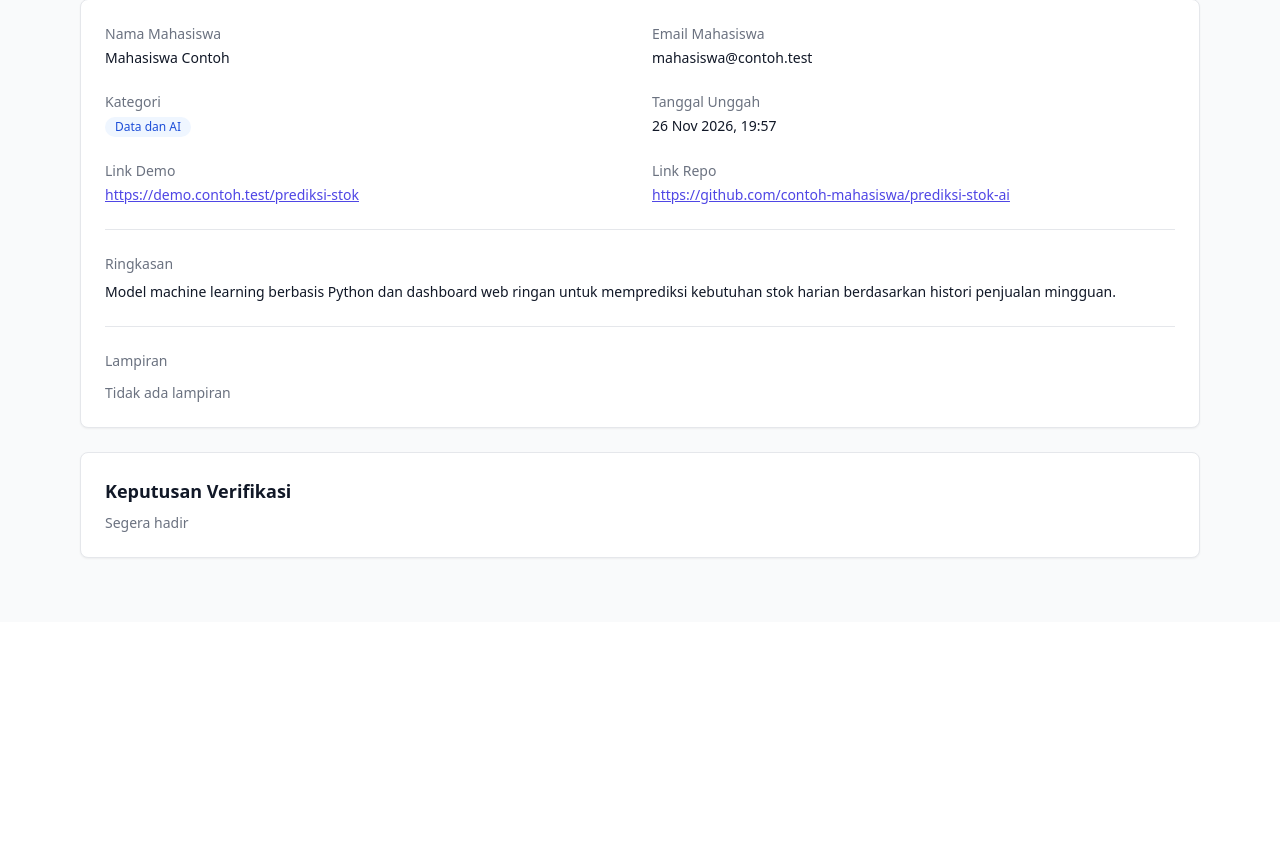
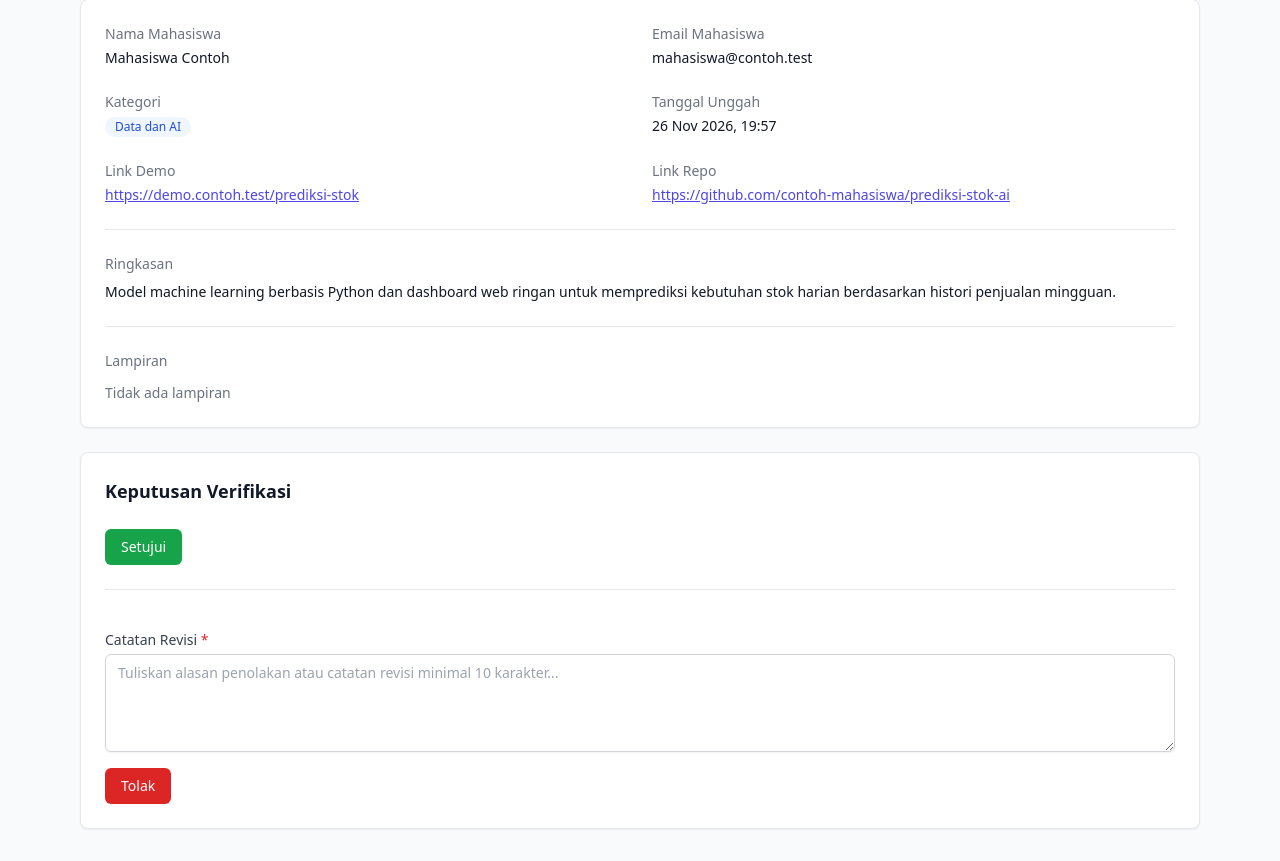
Before and after one commit to Wiljarhan/campus-hub, a Laravel app: page /verifikator/karya/2 in a window 1280 px wide. Shown: the part 178-1039 px from the top of the page. Before the commit the page ends 737 px from the top, so only its background shows below. Run offline with Laravel 12, Linux system fonts and the light colour scheme; a user stored in the database is signed in; data comes from the database, SQL or seed files in the repository; tables that the repository leaves empty hold one stand-in row (values such as "Sample post"); some libraries are stand-ins or nearby versions.

Commit message:
US-4: tombol setujui dan tolak dengan catatan revisi

```diff
--- a/app/Http/Controllers/VerifikatorController.php
+++ b/app/Http/Controllers/VerifikatorController.php
@@ -3,6 +3,10 @@
 namespace App\Http\Controllers;
 
 use App\Models\Karya;
+use App\Models\Verifikasi;
+use Illuminate\Http\RedirectResponse;
+use Illuminate\Http\Request;
+use Illuminate\Support\Facades\DB;
 use Illuminate\View\View;
 
 class VerifikatorController extends Controller
@@ -29,4 +33,74 @@ class VerifikatorController extends Controller
 
         return view('verifikator.show', compact('karya'));
     }
+
+    /**
+     * Approve the specified karya after verification.
+     */
+    public function setujui(Karya $karya): RedirectResponse
+    {
+        if ($karya->status !== 'menunggu') {
+            return redirect()->back()->with('error', 'Karya ini sudah diputuskan sebelumnya.');
+        }
+
+        return $this->simpanKeputusan(
+            $karya,
+            'terverifikasi',
+            null,
+            'Karya berhasil disetujui.'
+        );
+    }
+
+    /**
+     * Reject the specified karya with revision notes.
+     */
+    public function tolak(Request $request, Karya $karya): RedirectResponse
+    {
+        if ($karya->status !== 'menunggu') {
+            return redirect()->back()->with('error', 'Karya ini sudah diputuskan sebelumnya.');
+        }
+
+        $validated = $request->validate([
+            'catatan' => ['required', 'string', 'min:10', 'max:1000'],
+        ], [
+            'catatan.required' => 'Catatan revisi wajib diisi',
+            'catatan.string' => 'Catatan revisi harus berupa teks',
+            'catatan.min' => 'Catatan revisi minimal 10 karakter',
+            'catatan.max' => 'Catatan revisi maksimal 1000 karakter',
+        ]);
+
+        return $this->simpanKeputusan(
+            $karya,
+            'ditolak',
+            $validated['catatan'],
+            'Karya ditolak, catatan revisi terkirim ke mahasiswa.'
+        );
+    }
+
+    /**
+     * Persist the verification decision and update the karya status atomically.
+     */
+    private function simpanKeputusan(
+        Karya $karya,
+        string $hasil,
+        ?string $catatan,
+        string $successMessage
+    ): RedirectResponse {
+        DB::transaction(function () use ($karya, $hasil, $catatan) {
+            Verifikasi::create([
+                'karya_id' => $karya->id,
+                'verifikator_id' => auth()->id(),
+                'hasil' => $hasil,
+                'catatan' => $catatan,
+            ]);
+
+            $karya->update([
+                'status' => $hasil,
+            ]);
+        });
+
+        return redirect()
+            ->route('verifikator.index')
+            ->with('success', $successMessage);
+    }
 }
--- a/resources/views/verifikator/index.blade.php
+++ b/resources/views/verifikator/index.blade.php
@@ -10,6 +10,12 @@
                 </p>
             </div>
         </div>
+
+        @if (session('success'))
+            <div class="rounded-lg border border-green-200 bg-green-50 px-4 py-3 text-sm text-green-800">
+                {{ session('success') }}
+            </div>
+        @endif
 
         @if ($karyas->isEmpty())
             <div class="bg-white border border-gray-200 rounded-lg p-8 text-center shadow-sm">
--- a/resources/views/verifikator/show.blade.php
+++ b/resources/views/verifikator/show.blade.php
@@ -3,7 +3,7 @@
 @section('content')
     @php
         $statusClasses = match ($karya->status) {
-            'disetujui', 'diterima' => 'bg-green-100 text-green-800',
+            'terverifikasi', 'disetujui', 'diterima' => 'bg-green-100 text-green-800',
             'ditolak' => 'bg-red-100 text-red-800',
             'revisi' => 'bg-orange-100 text-orange-800',
             'menunggu' => 'bg-yellow-100 text-yellow-800',
@@ -12,6 +12,11 @@
     @endphp
 
     <div class="space-y-6">
+        @if (session('error'))
+            <div class="rounded-lg border border-red-200 bg-red-50 px-4 py-3 text-sm text-red-700">
+                {{ session('error') }}
+            </div>
+        @endif
         <div class="flex flex-col sm:flex-row sm:items-center sm:justify-between gap-4">
             <div class="space-y-2">
                 <div class="flex flex-wrap items-center gap-3">
@@ -123,9 +128,51 @@
             </div>
         </div>
 
-        <div class="bg-white border border-gray-200 rounded-lg shadow-sm p-6">
+        <div class="bg-white border border-gray-200 rounded-lg shadow-sm p-6 space-y-6">
             <h2 class="text-lg font-semibold text-gray-900">Keputusan Verifikasi</h2>
-            <p class="mt-2 text-sm text-gray-500">Segera hadir</p>
+
+            @if ($karya->status === 'menunggu')
+                <div class="space-y-6">
+                    <form action="{{ route('verifikator.setujui', $karya) }}"
+                          method="POST"
+                          onsubmit="return confirm('Setujui karya ini?')">
+                        @csrf
+                        <button type="submit"
+                                class="inline-flex items-center px-4 py-2 rounded-md text-sm font-medium bg-green-600 text-white hover:bg-green-700 transition">
+                            Setujui
+                        </button>
+                    </form>
+
+                    <form action="{{ route('verifikator.tolak', $karya) }}"
+                          method="POST"
+                          class="border-t border-gray-200 pt-6 space-y-4">
+                        @csrf
+                        <div>
+                            <label for="catatan" class="block text-sm font-medium text-gray-700">
+                                Catatan Revisi <span class="text-red-600">*</span>
+                            </label>
+                            <textarea id="catatan"
+                                      name="catatan"
+                                      rows="4"
+                                      required
+                                      placeholder="Tuliskan alasan penolakan atau catatan revisi minimal 10 karakter..."
+                                      class="mt-1 block w-full rounded-md border @error('catatan') border-red-500 @else border-gray-300 @enderror px-3 py-2 text-sm text-gray-900 shadow-sm focus:border-indigo-500 focus:ring-indigo-500">{{ old('catatan') }}</textarea>
+                            @error('catatan')
+                                <p class="mt-1 text-sm text-red-600">{{ $message }}</p>
+                            @enderror
+                        </div>
+
+                        <button type="submit"
+                                class="inline-flex items-center px-4 py-2 rounded-md text-sm font-medium bg-red-600 text-white hover:bg-red-700 transition">
+                            Tolak
+                        </button>
+                    </form>
+                </div>
+            @else
+                <p class="text-sm text-gray-700">
+                    Karya ini sudah diputuskan dengan status: <span class="font-semibold">{{ $karya->status }}</span>
+                </p>
+            @endif
         </div>
     </div>
 @endsection
--- a/routes/verifikator.php
+++ b/routes/verifikator.php
@@ -13,6 +13,8 @@ Route::middleware(['auth', 'role:verifikator'])
     ->group(function () {
         Route::get('/', [VerifikatorController::class, 'index'])->name('index');
         Route::get('/karya/{karya}', [VerifikatorController::class, 'show'])->name('show');
+        Route::post('/karya/{karya}/setujui', [VerifikatorController::class, 'setujui'])->name('setujui');
+        Route::post('/karya/{karya}/tolak', [VerifikatorController::class, 'tolak'])->name('tolak');
     });
 
 // SEMENTARA - HAPUS SEBELUM PULL REQUEST
```
